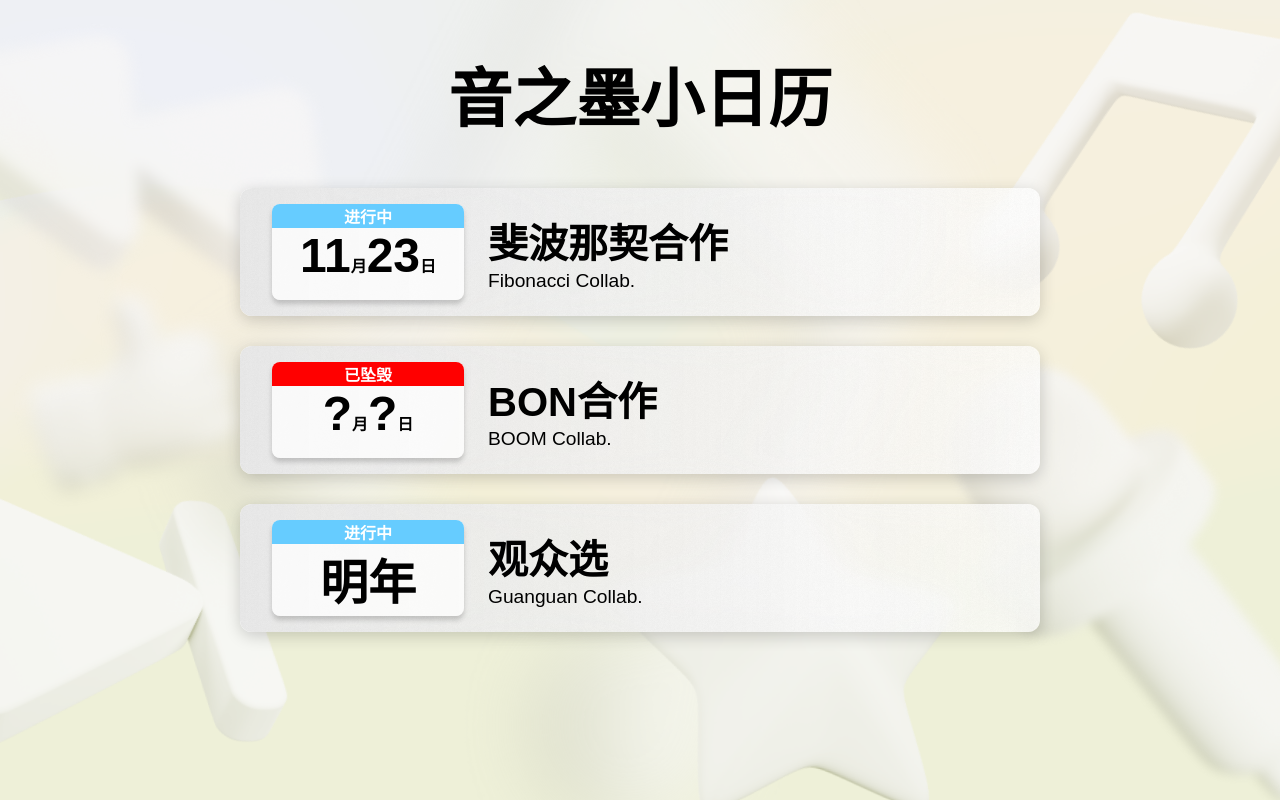
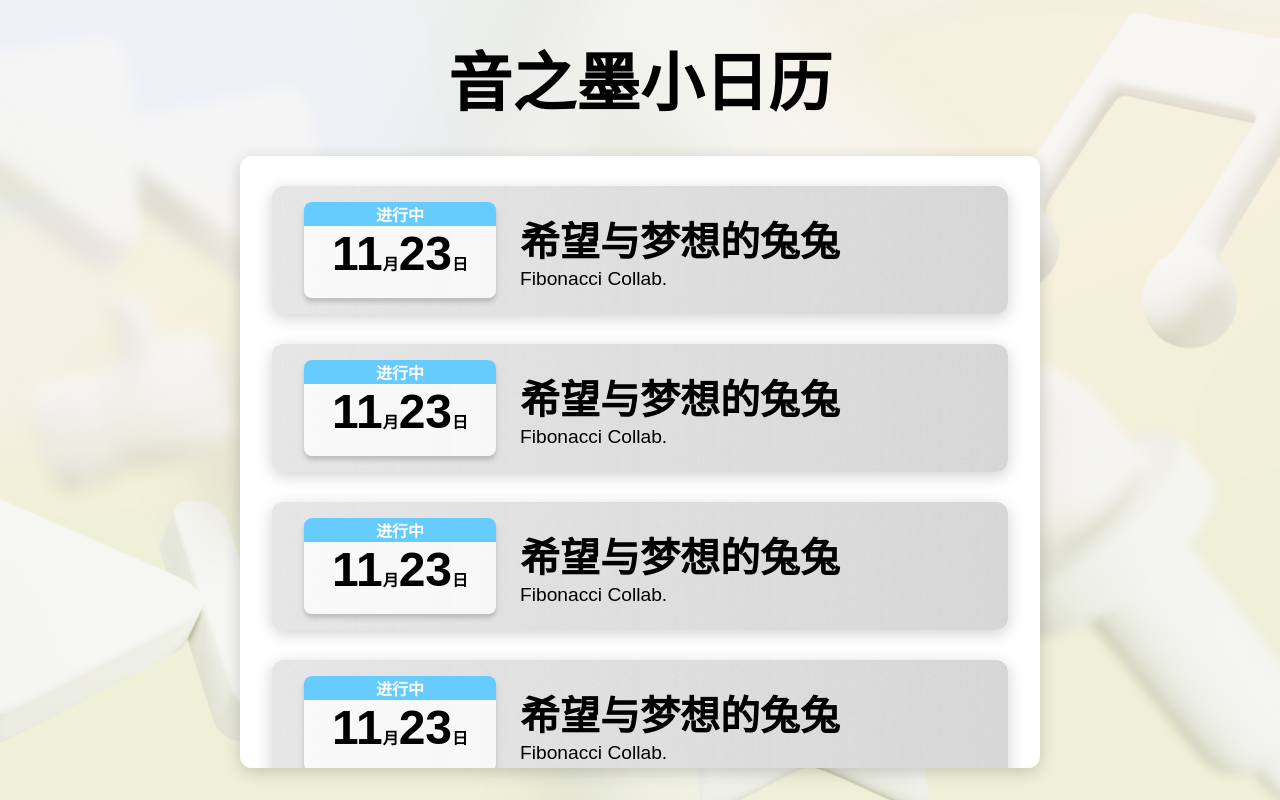
Before and after one commit to OtmInk-Otomad-Journal/camellia-frontend, a Vue app: page /calendar in a window 1280 px wide. Built offline with nearby package versions, Linux system fonts and the light colour scheme.

Commit message:
calendar

```diff
--- a/src/components/CalenSingle.vue
+++ b/src/components/CalenSingle.vue
@@ -16,7 +16,8 @@ const props = defineProps({
         <div class="ca-subtitle">{{ data.subtitle }}</div>
       </div>
     </div>
-    <div class="cover-mask" />
+    <div class="cover-mask"></div>
+    <img class="cover" :src="data.cover" />
   </div>
 </template>
 
@@ -50,7 +51,8 @@ const props = defineProps({
   flex-direction: row;
   margin-left: 1rem;
   height: 6rem;
-  justify-content: space-between;
+  justify-content: flex-start;
+  width: 100%;
 }
 
 .ca-time {
@@ -58,6 +60,7 @@ const props = defineProps({
   background-color: rgba(255, 255, 255, 0.753);
   box-shadow: 0px 4px 5px 0px rgba(0, 0, 0, 0.18);
   border-radius: 0.5rem;
+  min-width: 12rem;
   overflow: hidden;
 }
 
@@ -68,7 +71,6 @@ const props = defineProps({
   padding-bottom: 0.8rem;
   padding-left: 1rem;
   padding-right: 1rem;
-  min-width: 12rem;
   font-size: 3rem;
   font-weight: bolder;
   m {
@@ -88,17 +90,39 @@ const props = defineProps({
 .ca-title {
   font-size: 2.5rem;
   font-weight: bold;
+  text-overflow: ellipsis;
+  overflow: hidden;
+  white-space: nowrap;
 }
 
 .ca-subtitle {
   font-size: 1.2rem;
+  text-overflow: ellipsis;
+  overflow: hidden;
+  white-space: nowrap;
 }
 
 .ca-title-box {
   height: 100%;
+  flex-grow: 1;
   display: flex;
+  overflow: hidden;
   flex-direction: column;
   margin-left: 1.5rem;
   justify-content: center;
 }
+
+.cover {
+  position: absolute;
+  top: 0;
+  left: 0;
+  z-index: -2;
+  width: 100%;
+  height: 100%;
+  overflow: hidden;
+  object-fit: cover;
+  flex-shrink: 0;
+  border-radius: 0.5rem;
+  opacity: 0.4;
+}
 </style>
--- a/src/data/Calendar_data.js
+++ b/src/data/Calendar_data.js
@@ -3,29 +3,80 @@ import { ref } from 'vue'
 const data = ref({
   duration: 100,
   start_time: 108.7501565,
-  full_time: 20,
+  full_time: 10,
   web_prefix: 'http://localhost:7213/',
   more_data: [
     {
       color: '#66ccff',
       progress: '进行中',
       date: '11<m>月</m>23<m>日</m>',
-      title: '斐波那契合作',
-      subtitle: 'Fibonacci Collab.'
-    },
-    {
-      color: 'red',
-      progress: '已坠毁',
-      date: '?<m>月</m>?<m>日</m>',
-      title: 'BON合作',
-      subtitle: 'BOOM Collab.'
+      title: '希望与梦想的兔兔',
+      subtitle: 'Fibonacci Collab.',
+      web_prefix: 'http://localhost:7213/',
+      cover: './cover/231090115.png'
     },
     {
       color: '#66ccff',
       progress: '进行中',
-      date: '明年',
-      title: '观众选',
-      subtitle: 'Guanguan Collab.'
+      date: '11<m>月</m>23<m>日</m>',
+      title: '希望与梦想的兔兔',
+      subtitle: 'Fibonacci Collab.',
+      web_prefix: 'http://localhost:7213/',
+      cover: './cover/231090115.png'
+    },
+    {
+      color: '#66ccff',
+      progress: '进行中',
+      date: '11<m>月</m>23<m>日</m>',
+      title: '希望与梦想的兔兔',
+      subtitle: 'Fibonacci Collab.',
+      web_prefix: 'http://localhost:7213/',
+      cover: './cover/231090115.png'
+    },
+    {
+      color: '#66ccff',
+      progress: '进行中',
+      date: '11<m>月</m>23<m>日</m>',
+      title: '希望与梦想的兔兔',
+      subtitle: 'Fibonacci Collab.',
+      web_prefix: 'http://localhost:7213/',
+      cover: './cover/231090115.png'
+    },
+    {
+      color: '#66ccff',
+      progress: '进行中',
+      date: '11<m>月</m>23<m>日</m>',
+      title: '希望与梦想的兔兔',
+      subtitle: 'Fibonacci Collab.',
+      web_prefix: 'http://localhost:7213/',
+      cover: './cover/231090115.png'
+    },
+    {
+      color: '#66ccff',
+      progress: '进行中',
+      date: '11<m>月</m>23<m>日</m>',
+      title: '希望与梦想的兔兔',
+      subtitle: 'Fibonacci Collab.',
+      web_prefix: 'http://localhost:7213/',
+      cover: './cover/231090115.png'
+    },
+    {
+      color: '#66ccff',
+      progress: '进行中',
+      date: '11<m>月</m>23<m>日</m>',
+      title: '希望与梦想的兔兔',
+      subtitle: 'Fibonacci Collab.',
+      web_prefix: 'http://localhost:7213/',
+      cover: './cover/231090115.png'
+    },
+    {
+      color: '#66ccff',
+      progress: '进行中',
+      date: '11<m>月</m>23<m>日</m>',
+      title: '希望与梦想的兔兔',
+      subtitle: 'Fibonacci Collab.',
+      web_prefix: 'http://localhost:7213/',
+      cover: './cover/231090115.png'
     }
   ]
 })
@@ -35,7 +86,7 @@ function fun(obj) {
   }
   if (data.value.more_data) {
     data.value.more_data.forEach((element) => {
-      element.cover_src = element.web_prefix + element.cover_src
+      element.cover = element.web_prefix + element.cover
     })
   }
   return new Promise((resolve) => {
--- a/src/views/CalendarView.vue
+++ b/src/views/CalendarView.vue
@@ -3,7 +3,6 @@ import { data, fun } from '../data/Calendar_data.js'
 import { gsap } from 'gsap'
 import { onMounted } from 'vue'
 import { ScrollToPlugin } from 'gsap/all'
-import BackgroundImage from '../components/BackgroundImage.vue'
 import CalenSingle from '../components/CalenSingle.vue'
 gsap.registerPlugin(ScrollToPlugin)
 
@@ -11,15 +10,11 @@ gsap.registerPlugin(ScrollToPlugin)
 
 let tl_1 = gsap.timeline()
 
-// let tls = []
-
-const videoRef = ref()
-
 // 动画 使用css选择器
 function animate() {
   tl_1.from('.ca-header', {
     duration: 1,
-    x: -2000,
+    y: -300,
     ease: 'expo.out'
   })
   tl_1.from(
@@ -30,7 +25,25 @@ function animate() {
       stagger: 0.08,
       ease: 'expo.out'
     },
-    0
+    0.4
+  )
+  tl_1.from(
+    '.ca-box',
+    {
+      duration: 1,
+      y: 2000,
+      ease: 'expo.out'
+    },
+    0.3
+  )
+  tl_1.to(
+    '.ca-box',
+    {
+      duration: data.value.full_time - 3, // 预留 3 秒给 STAFF
+      scrollTo: { y: 'max' },
+      ease: 'sine.inOut'
+    },
+    2
   )
 }
 
@@ -53,7 +66,6 @@ window['inject'] = (obj) => {
 
 onMounted(() => {
   fun(data.value)
-  animate()
 })
 
 // 测试专用函数
@@ -61,7 +73,7 @@ onMounted(() => {
 var test_num = ref(0)
 window['test'] = () => {
   if (test_num.value == 0) {
-    animate()
+    // animate()
     test_num.value += 1
   }
   tl_1.restart()
@@ -69,15 +81,23 @@ window['test'] = () => {
 </script>
 
 <template>
-  <div class="ca-header">音之墨小日历</div>
-  <div class="ca-box" v-for="cad in data.more_data" :key="cad">
-    <CalenSingle :data="cad" />
+  <div class="big-board">
+    <div class="ca-header">音之墨小日历</div>
+    <div class="ca-box">
+      <CalenSingle v-for="cad in data.more_data" :key="cad" :data="cad" />
+    </div>
+    <img class="big-bag" src="background_model_1.png" />
+    <img class="big-back" src="Background.png" />
   </div>
-  <img class="big-bag" src="background_model_1.png" />
-  <img class="big-back" src="Background.png" />
 </template>
 
 <style lang="scss" scoped>
+.big-board {
+  width: 100vw;
+  height: 100vh;
+  display: flex;
+  flex-direction: column;
+}
 .big-bag {
   position: absolute;
   width: 100%;
@@ -100,17 +120,27 @@ window['test'] = () => {
 .ca-header {
   width: 100%;
   font-size: 4rem;
-  margin: 3rem auto;
+  margin-top: 2rem;
   font-weight: bolder;
   text-align: center;
 }
 
 .ca-box {
-  padding: 0 15rem;
+  @include card;
+  margin: 2rem 15rem;
+  padding: 0 2rem 2rem 2rem;
+  overflow: scroll;
+  flex-grow: 1;
 }
 // 测试按钮
 .test-button {
   position: absolute;
   z-index: 20;
 }
+
+::-webkit-scrollbar {
+  width: 0; /* Safari,Chrome 隐藏滚动条 */
+  height: 0; /* Safari,Chrome 隐藏滚动条 */
+  display: none; /* 移动端、pad 上Safari，Chrome，隐藏滚动条 */
+}
 </style>
```
